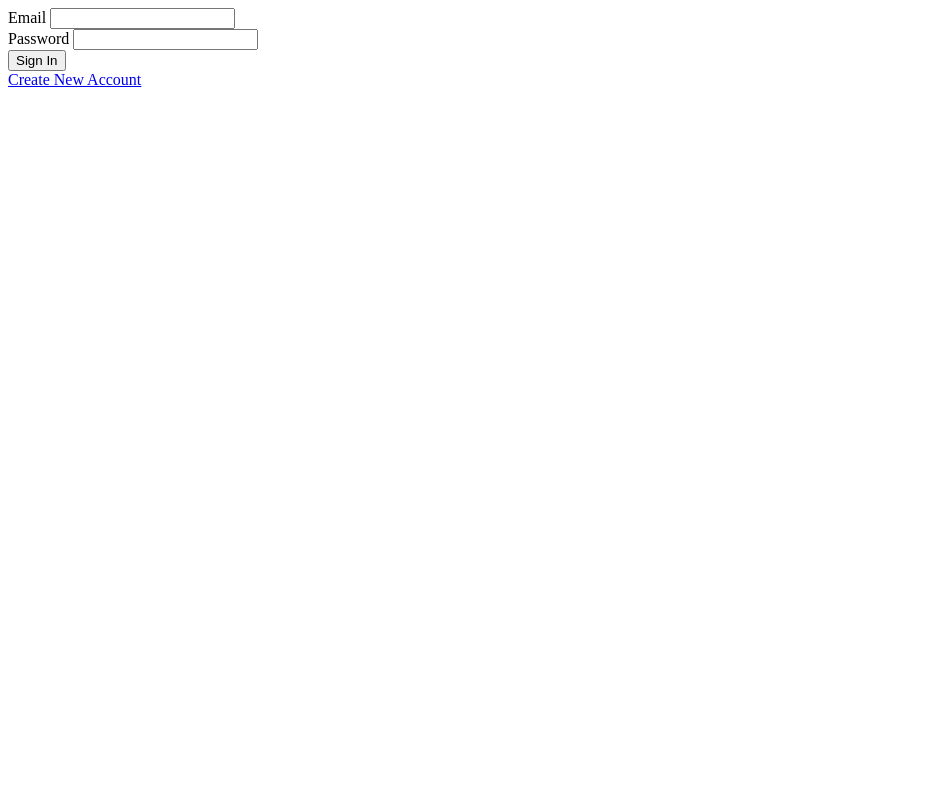
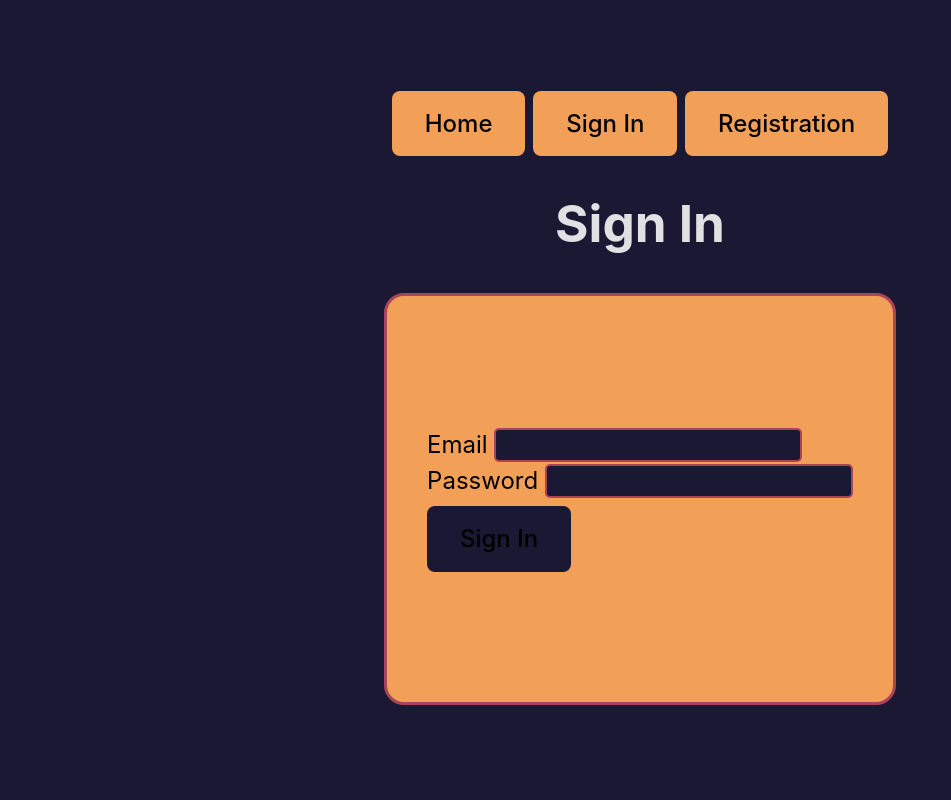
Before and after one commit to pkmnabcd/Antiderivative_web_project, a Django app: page /registration/sign_in/ in a window 1280 px wide. Shown: the whole page, without its empty margins (0-951 px from the left). Run offline with Django 4.2, Linux system fonts and the light colour scheme.

Commit message:
Finished the style and elements on the registration, and changed some things in the main page style.

```diff
--- a/_server/registration/templates/registration/base.html
+++ b/_server/registration/templates/registration/base.html
@@ -6,12 +6,134 @@
   <meta name="viewport" content="width=device-width, initial-scale=1.0">
   <title>Document</title>
   <style>
+    #root {
+      max-width: 1280px;
+      margin: 0 auto;
+      padding: 2rem;
+      text-align: center;
+    }
+
+    :root {
+      font-family: Inter, system-ui, Avenir, Helvetica, Arial, sans-serif;
+      line-height: 1.5;
+      font-weight: 400;
+
+      color-scheme: light dark;
+      color: rgba(255, 255, 255, 0.87);
+      background-color: #1B1833;
+
+      font-synthesis: none;
+      text-rendering: optimizeLegibility;
+      -webkit-font-smoothing: antialiased;
+      -moz-osx-font-smoothing: grayscale;
+      -webkit-text-size-adjust: 100%;
+    }
+
+
+    body {
+      margin: 0;
+      display: flex;
+      flex-direction: column;
+      place-items: center;
+      justify-content: center;
+      align-items: center;
+      min-width: 320px;
+      min-height: 100vh;
+    }
+
+    h1 {
+      font-size: 3.2em;
+      line-height: 1.1;
+    }
+
+    button {
+      border-radius: 8px;
+      border: 4px solid transparent;
+      padding: 0.6em 1.2em;
+      font-size: 1em;
+      font-weight: 500;
+      font-family: inherit;
+      background-color: #1B1833;
+      cursor: pointer;
+      transition: border-color 0.25s;
+    }
+    button:hover {
+      border-color: #441752;
+    }
+    headerButton:hover {
+      border-color: #AB4459;
+    }
+    button:focus,
+    button:focus-visible {
+      outline: 4px auto -webkit-focus-ring-color;
+    }
+    .antiderivative button {
+      margin-top: 7px;
+    }
+    .headerButton {
+      background-color: #F29F58;
+      color: black;
+      margin: 4px;
+      font-size: 1.5em;
+    }
+
+    #header {
+      display: flex;
+      justify-content: center;
+    }
+
+    #home-container {
+      display: flex;
+      flex-direction: column;
+      justify-content: center;
+      align-items: center;
+    }
+
+    .registration-form {
+      font-size: 1.5em;
+      background-color: #F29F58;
+      color: black;
+      width: 500px;
+      height: 400px;
+
+      border: 3px solid #AB4459;
+      border-radius: 20px;
+      margin: 8px;
+      padding: 3px;
+
+      display: flex;
+      flex-direction: column;
+      justify-content: center;
+      align-items: center;
+    }
+    .registration-form form button {
+      margin-top: 7px;
+    }
+
+    input {
+      background-color: #1B1833;
+      border: 2px solid #AB4459;
+      border-radius: 5px;
+      font-size: 1em;
+      width: 300px;
+    }
     /* style your login pages here because the normal
       static asset flow is different now */
   </style>
 </head>
 <body>
-  {% block content %}
-  {% endblock %}
+  <div id="header">
+    <form action="/" method="get">
+      <button class="headerButton">Home</button>
+    </form>
+    <form action="/registration/sign_in" method="get">
+      <button class="headerButton">Sign In</button>
+    </form>
+    <form action="/registration/sign_up" method="get">
+      <button class="headerButton">Registration</button>
+    </form>
+  </div>
+    {% block content %}
+    {% endblock %}
 </body>
 </html>
--- a/_server/registration/templates/registration/sign_in.html
+++ b/_server/registration/templates/registration/sign_in.html
@@ -1,6 +1,8 @@
 {% extends "registration/base.html"%}
 
 {% block content %}
+<h1>Sign In</h1>
+<div class="registration-form">
   <form action="/registration/sign_in/" method="post">
     {% csrf_token %}
     <div>
@@ -16,7 +18,6 @@
       </label>
     </div>
     <button>Sign In</button>
-
   </form>
-<a href="/registration/sign_up/">Create New Account</a>
+</div>
 {% endblock %}
--- a/_server/registration/templates/registration/sign_up.html
+++ b/_server/registration/templates/registration/sign_up.html
@@ -1,6 +1,8 @@
 {% extends "registration/base.html"%}
 
 {% block content %}
+<h1>Registration</h1>
+<div class="registration-form">
   <form action="/registration/sign_up/" method="post">
     {% csrf_token %}
     <div>
@@ -29,4 +31,5 @@
     </div>
     <button>Create Account</button>
   </form>
+</div>
 {% endblock %}
```
Also changed, not shown: client/src/style.css (+11 -0 lines). Lines whose indentation alone changed are shown as unchanged.
